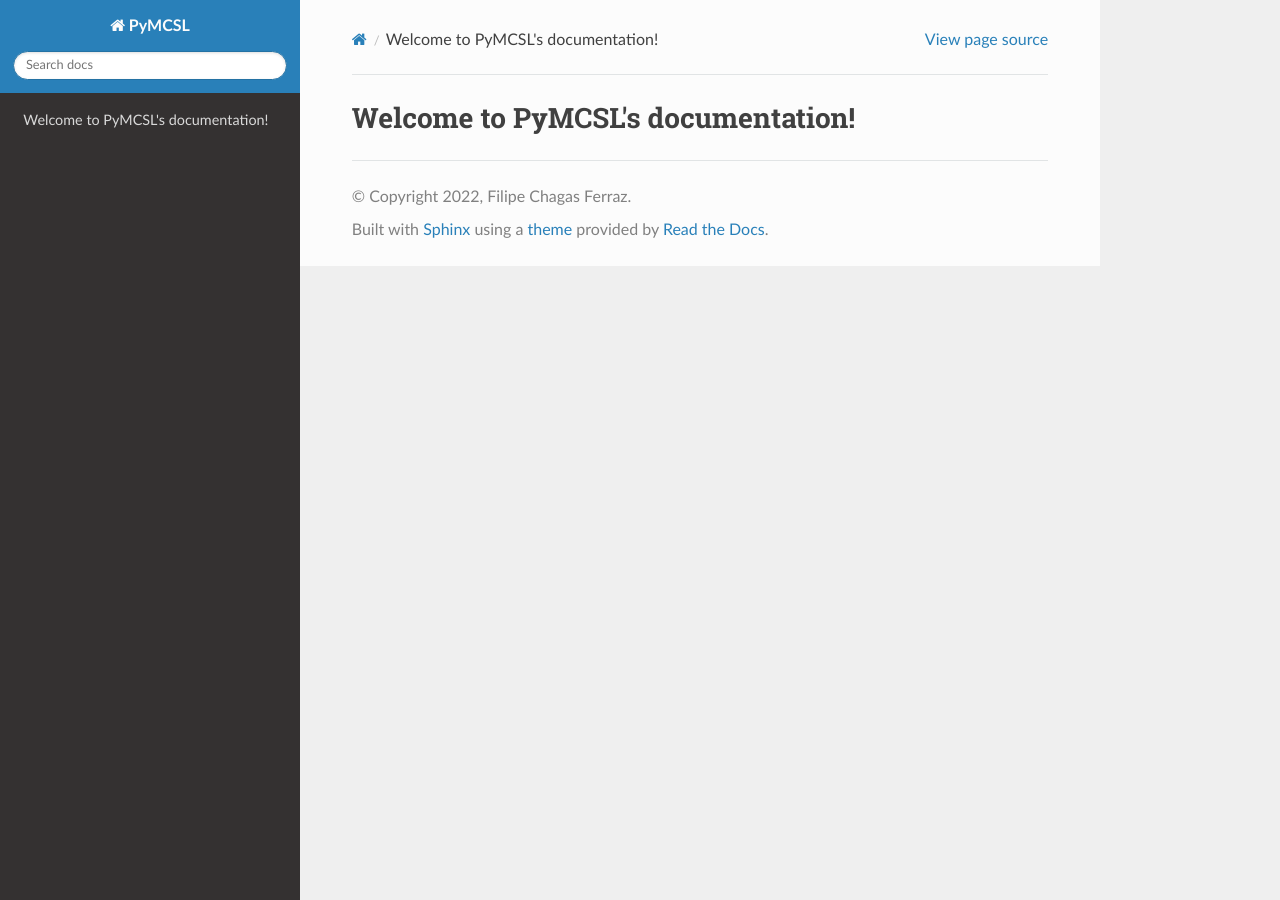
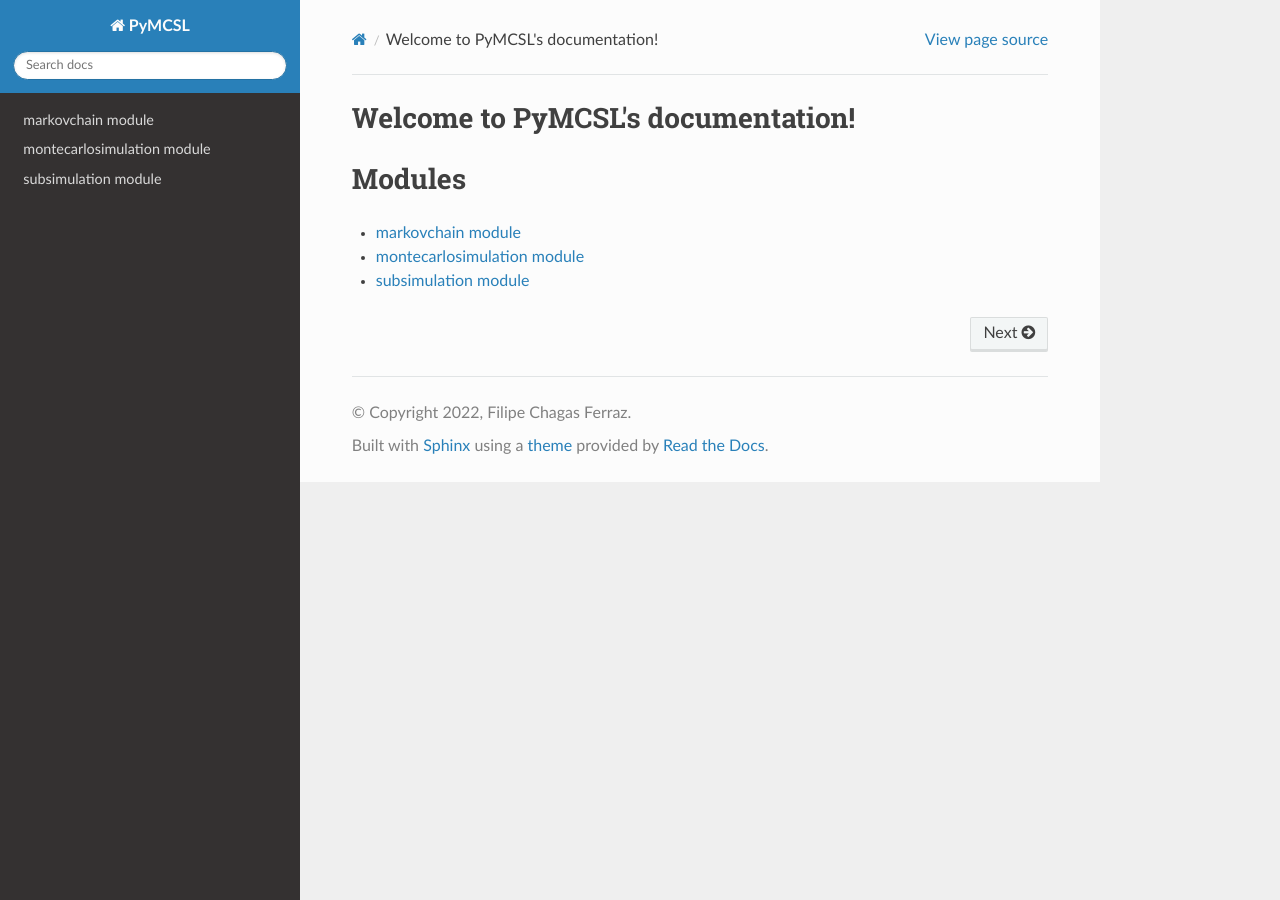
Before and after one commit to FilipeChagasDev/PyMCSL, a Sphinx documentation site: the page built from docs/index.rst, in a window 1280 px wide. Built offline with Sphinx 7.4.7 and the Read the Docs theme 2.0.0, drawn with Linux system fonts in a browser that asks for light colours.

Commit message:
modules doc

```diff
--- a/docs/index.rst
+++ b/docs/index.rst
@@ -9,3 +9,13 @@ Welcome to PyMCSL's documentation!
 .. toctree::
    :maxdepth: 2
    :caption: Contents:
+
+Modules
+=======
+
+.. toctree::
+   :maxdepth: 4
+
+   markovchain
+   montecarlosimulation
+   subsimulation
```
Also changed, not shown: docs/_modules.rst (renamed from docs/modules.rst).
